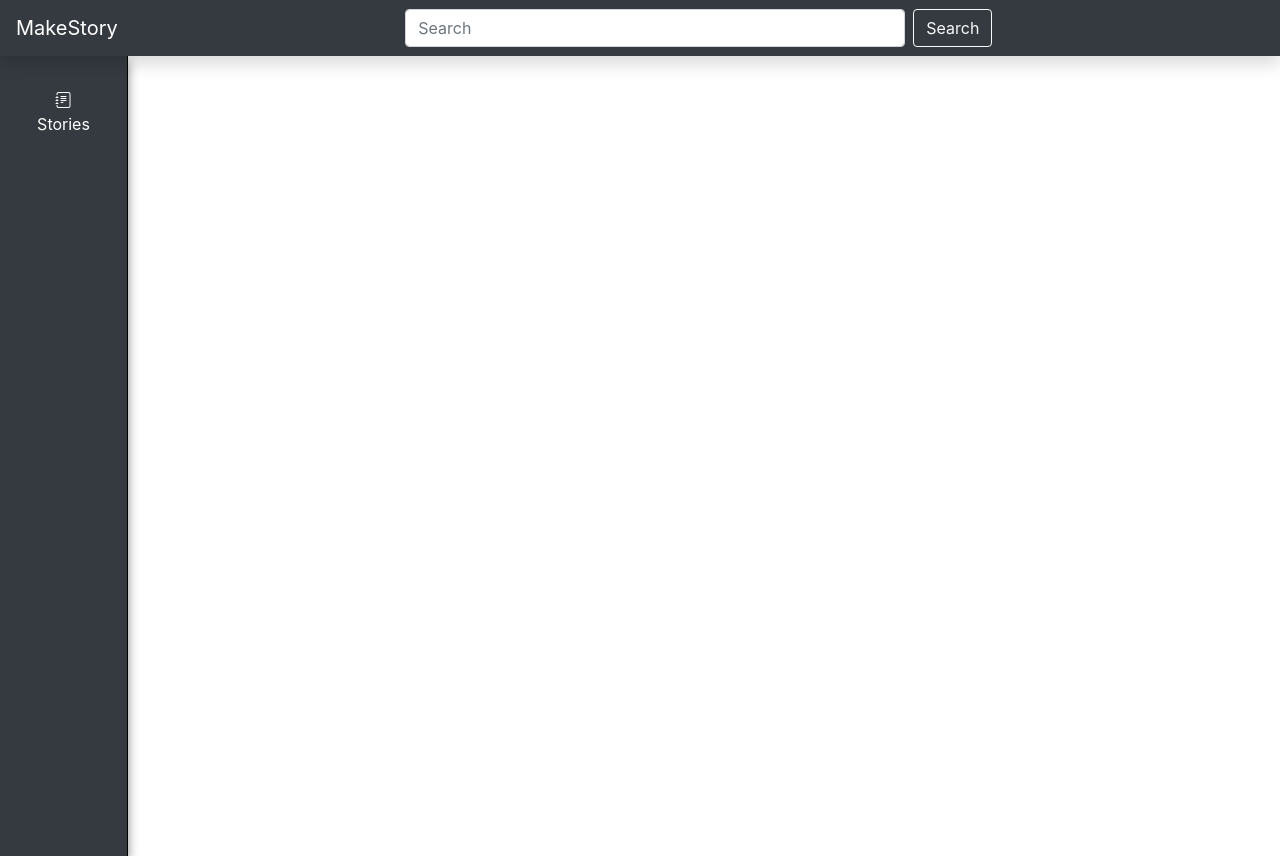
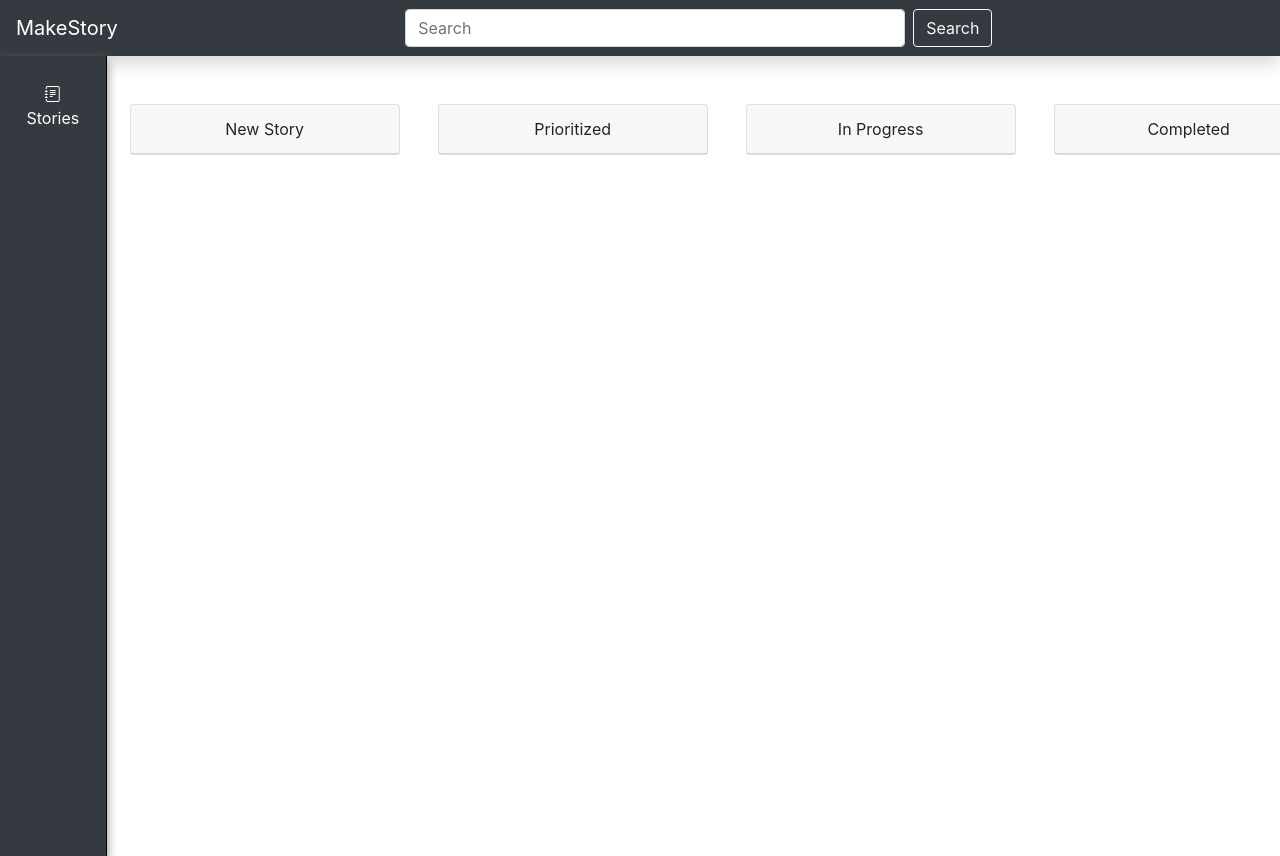
Before and after one commit to briansai/makestory, a Next.js app in the folder client/: page / in a window 1280 px wide. Built offline with nearby package versions, Linux system fonts and the light colour scheme.

Commit message:
Implemented story columns to contain each task

```diff
--- /dev/null
+++ b/client/components/Column.jsx
@@ -0,0 +1,21 @@
+import { Col, Card } from 'react-bootstrap';
+// import { Card, Button } from 'react-bootstrap';
+const Column = ({ column }) => {
+  return (
+    <Col className="column">
+      <Card>
+        <Card.Header className="text-center">{column}</Card.Header>
+      </Card>
+    </Col>
+    // <Card className="column">
+    //   <Card.Body>
+    //     <Card.Title>Special title treatment</Card.Title>
+    //     <Card.Text>
+    //       With supporting text below as a natural lead-in to additional content.
+    //     </Card.Text>
+    //     <Button variant="primary">Go somewhere</Button>
+    //   </Card.Body>
+    // </Card>
+  );
+};
+export default Column;
--- a/client/components/SideBarMenu.jsx
+++ b/client/components/SideBarMenu.jsx
@@ -5,7 +5,7 @@ const SideBarMenu = () => {
     <Nav className="flex-column bg-dark sidebar" defaultActiveKey="/home">
       <Nav.Link eventKey="link-1" className="text-white text-center link">
         <div>
-          <i width="32" height="32" class="bi bi-journal-text" />
+          <i width="32" height="32" className="bi bi-journal-text" />
         </div>
         <div>Stories</div>
       </Nav.Link>
--- /dev/null
+++ b/client/components/StoryColumns.jsx
@@ -0,0 +1,15 @@
+import { Container, Row } from 'react-bootstrap';
+import { storyColumns } from '../utils/Constants';
+import Column from './Column';
+
+const StoryColumns = () => (
+  <Container fluid className="story-container">
+    <Row className="row flex-nowrap">
+      {storyColumns.map((column) => (
+        <Column column={column} />
+      ))}
+    </Row>
+  </Container>
+);
+
+export default StoryColumns;
--- a/client/components/TopMenu.jsx
+++ b/client/components/TopMenu.jsx
@@ -1,7 +1,7 @@
 import { Navbar, Form, FormControl, Button } from 'react-bootstrap';
 
 const TopMenu = () => (
-  <Navbar bg="dark" variant="dark" className="shadow">
+  <Navbar bg="dark" variant="dark" className="shadow nav">
     <Navbar.Brand href="#home">MakeStory</Navbar.Brand>
     <Form inline className="mx-auto">
       <FormControl
--- a/client/pages/index.js
+++ b/client/pages/index.js
@@ -1,10 +1,21 @@
+import { Container, Row, Col } from 'react-bootstrap';
 import TopMenu from '../components/TopMenu';
 import SideBarMenu from '../components/SideBarMenu';
+import StoryColumns from '../components/StoryColumns';
 
 const Index = () => (
   <div>
     <TopMenu />
-    <SideBarMenu />
+    <Container fluid className="main">
+      <Row noGutters className="main-row">
+        <Col sm={1}>
+          <SideBarMenu />
+        </Col>
+        <Col xs={9} className="main-column">
+          <StoryColumns />
+        </Col>
+      </Row>
+    </Container>
   </div>
 );
 export default Index;
--- /dev/null
+++ b/client/scss/components/Column.scss
@@ -0,0 +1,9 @@
+.column {
+  margin-top: 3rem;
+  margin-left: 0.5rem;
+  min-width: 300px;
+
+  &:last-child {
+    margin-right: 3rem;
+  }
+}
--- a/client/scss/components/SideBarMenu.scss
+++ b/client/scss/components/SideBarMenu.scss
@@ -1,5 +1,4 @@
 .sidebar {
-  width: 10%;
   min-width: 100px;
   height: 100vh;
   box-shadow: 0 5px 10px #888888;
--- /dev/null
+++ b/client/scss/components/StoryColumns.scss
@@ -0,0 +1,6 @@
+.story-container {
+  .row {
+    height: 100vh;
+    overflow-x: scroll;
+  }
+}
--- a/client/scss/components/TopMenu.scss
+++ b/client/scss/components/TopMenu.scss
@@ -1,3 +1,7 @@
+.nav {
+  width: 100%;
+}
+
 .search {
   width: 500px !important;
 }
--- a/client/scss/pages/_app.scss
+++ b/client/scss/pages/_app.scss
@@ -1,3 +1,6 @@
 @import '~bootstrap-icons/font/bootstrap-icons';
+@import './index.scss';
+@import '../components/Column.scss';
+@import '../components/StoryColumns.scss';
 @import '../components/SideBarMenu.scss';
 @import '../components/TopMenu.scss';
--- /dev/null
+++ b/client/scss/pages/index.scss
@@ -0,0 +1,12 @@
+.main {
+  width: 100%;
+  padding: 0;
+
+  &-row {
+    display: flex;
+
+    .main-column {
+      max-width: 91.65%;
+    }
+  }
+}
--- /dev/null
+++ b/client/utils/Constants.jsx
@@ -0,0 +1,7 @@
+export const storyColumns = [
+  'New Story',
+  'Prioritized',
+  'In Progress',
+  'Completed',
+  'Deployed',
+];
```
